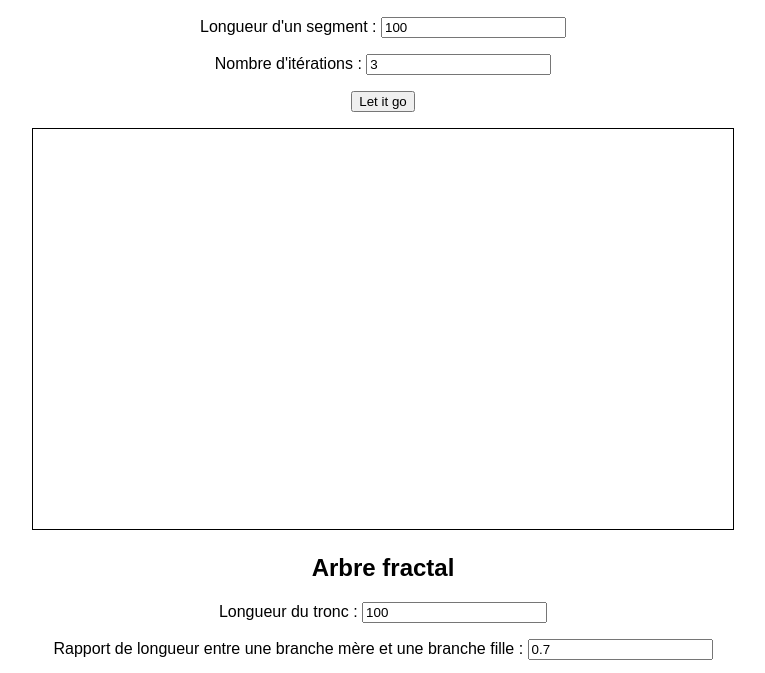
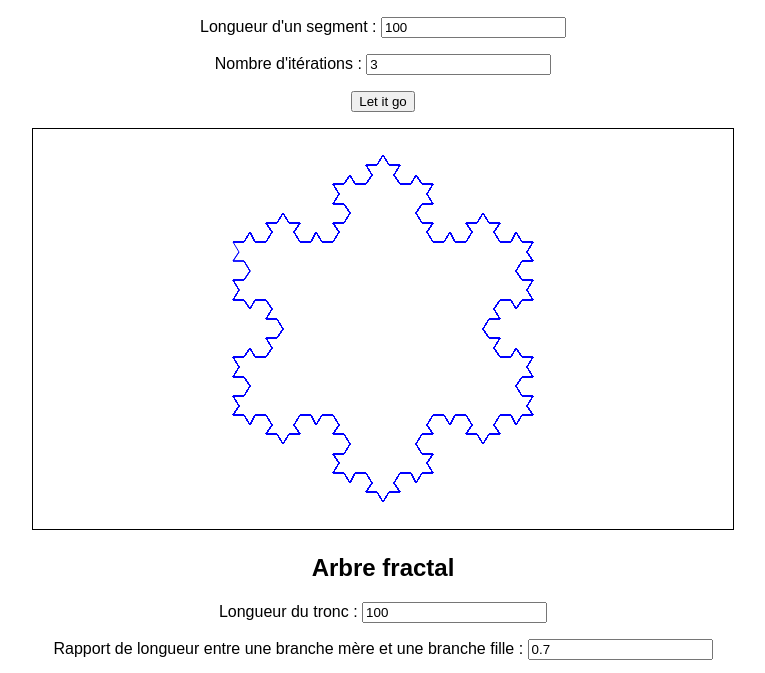
Before and after one commit to CodeacAlice/Fractales, a plain HTML site: page index.html in a window 1280 px wide. Shown: the part 111-784 px from the top of the page, without its empty margins (257-1022 px from the left). Drawn offline with nearby package versions, Linux system fonts and the light colour scheme.

Commit message:
[refactoring] jquery enlevé

```diff
--- a/assets/js/snowflake.js
+++ b/assets/js/snowflake.js
@@ -1,5 +1,5 @@
 /* Tout d'abord, récuperer le canva sur lequel on va dessiner */
-var cS = $("#canvaSnowflake")[0];
+var cS = document.getElementById("canvaSnowflake");
 var ctxS = cS.getContext("2d");
 
 
@@ -103,8 +103,8 @@ function KochCurve (long, nbIt) {
 
 /* On va à présent créer la fonction qui trace le flocon à l'aide de la fonction précédente et des données entrées sur la page web */
 function newSnowflake() {
-	var newLength = parseFloat($('#inputLengthSF')[0].value); // On récupère la longueur donnée
-	var newIt = parseInt($('#inputItSF')[0].value, 10); // On récupère le nombre d'itérations
+	var newLength = parseFloat(document.getElementById('inputLengthSF').value); // On récupère la longueur donnée
+	var newIt = parseInt(document.getElementById('inputItSF').value, 10); // On récupère le nombre d'itérations
 	// Notons que les valeurs récupérées sont de type string, il faut donc utiliser parseFloat et parseInt pour en faire des nombres
 
 	if (newLength > 0 && newIt > 0) // Vérifier que les valeurs entrées sont cohérentes avant de tracer le flocon
--- a/assets/js/tree.js
+++ b/assets/js/tree.js
@@ -1,7 +1,7 @@
 /* Ici se trouve le code pour tracer l'arbre fractal */
 
 /* Le début étant similaire au code du flocon, je ne m'y attarderai pas ici */
-var c = $("#myCanvas")[0];
+var c = document.getElementById("myCanvas");
 var ctx = c.getContext("2d");
 
 
@@ -106,11 +106,11 @@ function branches (long, rapp, angleBr, nbBr, n) {
 /* On combine à présent les fonctioncs précédentes dans une fonction qui va récupérer les paramètres sur la page HTML  */
 function newTree () {
 	// On récupère les paramètres
-	var newLength = parseFloat($('#inputLengthTree')[0].value);
-	var newRatio = parseFloat($('#inputRatioTree')[0].value);
-	var newAngle = parseFloat($('#inputAngleTree')[0].value);
-	var newNb = parseInt($('#inputNbTree')[0].value, 10);
-	var newIt = parseInt($('#inputItTree')[0].value, 10);
+	var newLength = parseFloat(document.getElementById('inputLengthTree').value);
+	var newRatio = parseFloat(document.getElementById('inputRatioTree').value);
+	var newAngle = parseFloat(document.getElementById('inputAngleTree').value);
+	var newNb = parseInt(document.getElementById('inputNbTree').value, 10);
+	var newIt = parseInt(document.getElementById('inputItTree').value, 10);
 
 	if (newLength > 0 && newRatio > 0 && newAngle > 0 && newNb > 0 && newIt > 0) // On vérifie que les paramètres donnés sont corrects
 		{
--- a/assets/js/triangle.js
+++ b/assets/js/triangle.js
@@ -116,8 +116,8 @@ function triangle(long, it) {
 /* Enfin, la fonction appelée sur la page HTML */
 function UltimateTriforce() {
   // On récupère la longueur et le nombre d'itérations
-  var newLength = parseFloat($('#inputLengthTri')[0].value);
-  var newIt = parseInt($('#inputItTri')[0].value, 10);
+  var newLength = parseFloat(document.getElementById('inputLengthTri').value);
+  var newIt = parseInt(document.getElementById('inputItTri').value, 10);
 
   // On vérifie que les valeurs données sont correctes, et si c'est la cas on efface le dessin précédent et on fait le tracé
   if (newLength > 0 && newIt > 0) {
--- a/index.html
+++ b/index.html
@@ -5,10 +5,6 @@
         <!-- Required meta tags -->
         <meta charset="utf-8">
         <meta name="viewport" content="width=device-width, initial-scale=1, shrink-to-fit=no">
-
-        <!-- jQuery -->
-        <script src="https://ajax.googleapis.com/ajax/libs/jquery/3.3.1/jquery.min.js"></script>
-        <script src="https://stackpath.bootstrapcdn.com/bootstrap/4.1.3/js/bootstrap.min.js" integrity="sha384-ChfqqxuZUCnJSK3+MXmPNIyE6ZbWh2IMqE241rYiqJxyMiZ6OW/JmZQ5stwEULTy" crossorigin="anonymous"></script>
 
         <title>Fractales</title>
     </head>
@@ -45,6 +41,12 @@
         <script src="assets/js/snowflake.js" type="text/javascript"></script>
         <script src="assets/js/tree.js" type="text/javascript"></script>
         <script src="assets/js/triangle.js" type="text/javascript"></script>
+
+        <script type="text/javascript">
+            newSnowflake();
+            newTree();
+            UltimateTriforce();
+        </script>
     </body>
 
 </html>
```
